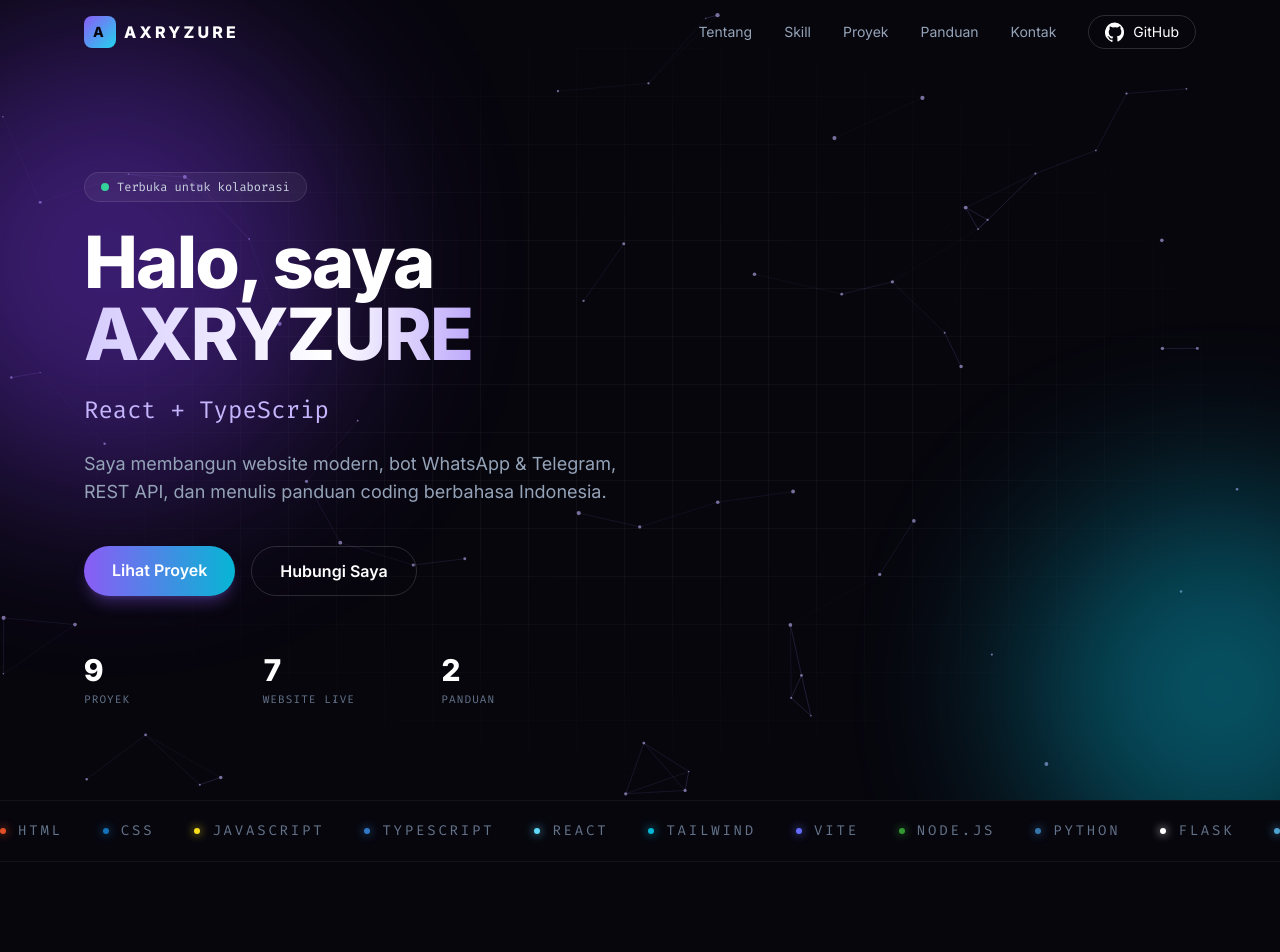
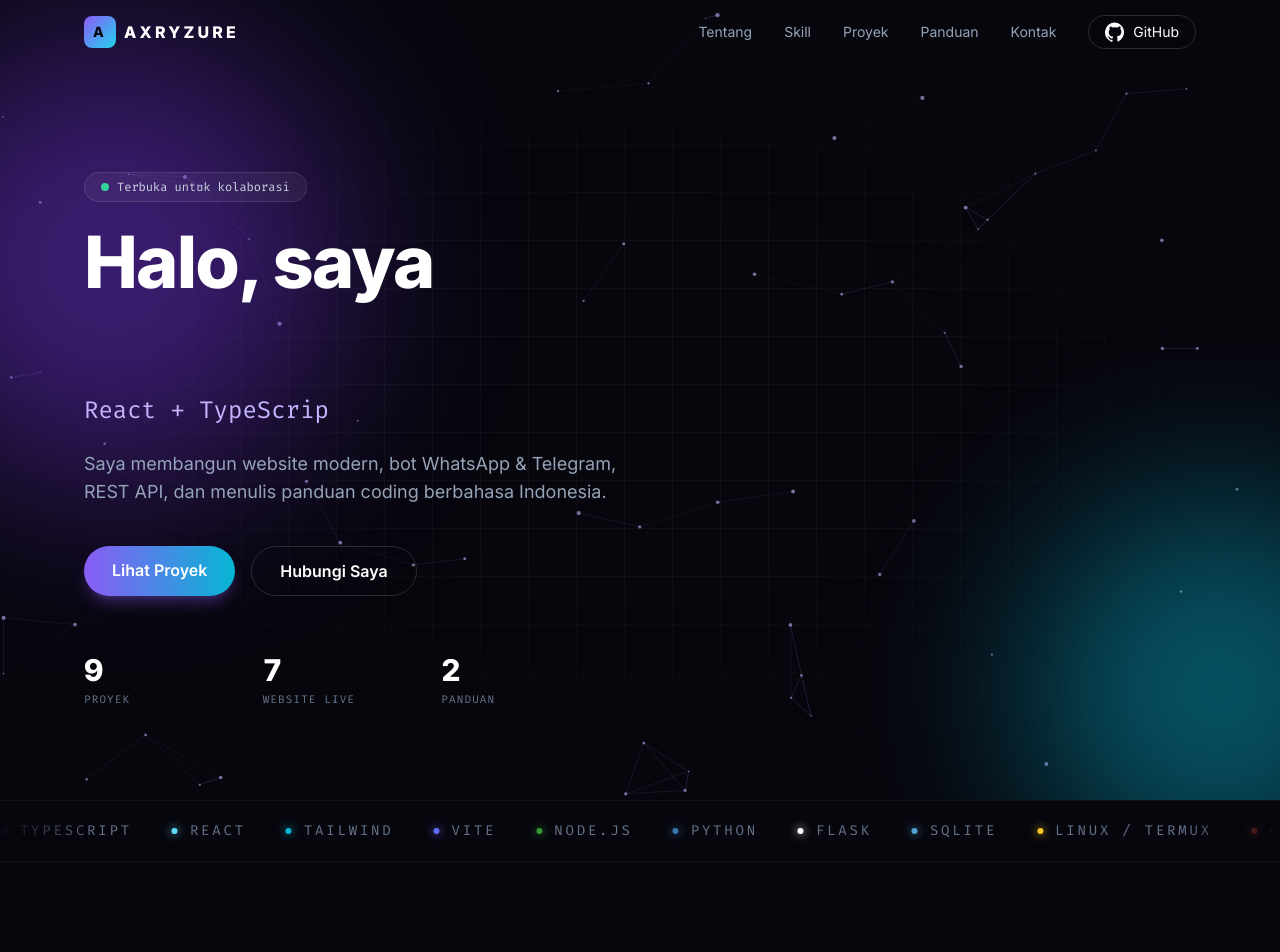
Before and after one commit to superrrkyy/superrrkyy.github.io, a React (Vite) app: page / in a window 1280 px wide. Shown: the top 952 px of the page. Built offline with nearby package versions, Linux system fonts and the light colour scheme; the HTML template or start-up script is replaced by a standard one.

Commit message:
Add various CSS animations and styles

```diff
--- a/src/index.css
+++ b/src/index.css
@@ -6,6 +6,7 @@ html { scroll-behavior: smooth; }
 body { @apply text-slate-200 antialiased; }
 ::selection { background: #7c3aed; color: #fff; }
 
+/* ---------- teks gradien ---------- */
 .grad-text {
   background: linear-gradient(90deg, #c4b5fd, #ffffff 45%, #a78bfa 70%, #22d3ee);
   background-size: 200% auto;
@@ -16,9 +17,27 @@ body { @apply text-slate-200 antialiased; }
 
 .glass { @apply bg-white/[0.03] border border-white/10 backdrop-blur-xl; }
 
+/* ---------- reveal saat scroll ---------- */
 .reveal { opacity: 0; transform: translateY(24px); transition: opacity .7s ease, transform .7s ease; }
 .reveal.show { opacity: 1; transform: none; }
 
+/* garis judul yang tumbuh saat terlihat */
+.heading-line { transform: scaleX(0); transition: transform 1.1s cubic-bezier(.2,.7,.2,1) .25s; }
+.reveal.show .heading-line { transform: scaleX(1); }
+
+/* ---------- hero: huruf muncul satu per satu ---------- */
+.letter {
+  display: inline-block;
+  opacity: 0;
+  transform: translateY(40px);
+  animation: rise .9s cubic-bezier(.2,.7,.2,1) forwards;
+}
+@keyframes rise {
+  from { opacity: 0; transform: translateY(40px); }
+  to   { opacity: 1; transform: none; }
+}
+
+/* ---------- blob & grid latar ---------- */
 .blob { position: absolute; border-radius: 9999px; filter: blur(90px); opacity: .45; pointer-events: none; animation: float 12s ease-in-out infinite; }
 @keyframes float { 50% { transform: translate(30px, -30px) scale(1.08); } }
 
@@ -31,7 +50,52 @@ body { @apply text-slate-200 antialiased; }
   mask-image: radial-gradient(ellipse at center, #000 30%, transparent 75%);
 }
 
+/* ---------- sorot cahaya yang mengikuti kursor / jari ---------- */
+.spot { position: relative; overflow: hidden; }
+.spot::before {
+  content: "";
+  position: absolute; inset: 0;
+  pointer-events: none;
+  opacity: 0;
+  transition: opacity .4s ease;
+  background: radial-gradient(320px circle at var(--mx, 50%) var(--my, 50%), rgba(167,139,250,.18), transparent 70%);
+}
+.spot:hover::before { opacity: 1; }
+
+/* ---------- kartu proyek miring 3D (desktop) ---------- */
+.tilt {
+  transition: transform .35s ease, opacity .7s ease, border-color .3s ease, box-shadow .3s ease;
+  will-change: transform;
+}
+
+/* ---------- ticker teknologi ---------- */
+.ticker { position: relative; overflow: hidden; }
+.ticker::before, .ticker::after { content: ""; position: absolute; top: 0; bottom: 0; width: 96px; z-index: 1; pointer-events: none; }
+.ticker::before { left: 0; background: linear-gradient(90deg, #07060d, transparent); }
+.ticker::after { right: 0; background: linear-gradient(-90deg, #07060d, transparent); }
+.ticker-track { animation: ticker 32s linear infinite; }
+.ticker:hover .ticker-track { animation-play-state: paused; }
+@keyframes ticker { to { transform: translateX(-50%); } }
+
+/* ---------- garis berputar di sekeliling kartu ---------- */
+@property --beam { syntax: "<angle>"; inherits: false; initial-value: 0deg; }
+.beam { position: relative; isolation: isolate; }
+.beam::before {
+  content: "";
+  position: absolute; inset: -1px;
+  border-radius: inherit;
+  padding: 1px;
+  z-index: -1;
+  background: conic-gradient(from var(--beam), transparent 0deg, #a78bfa 60deg, #22d3ee 120deg, transparent 180deg);
+  -webkit-mask: linear-gradient(#000 0 0) content-box, linear-gradient(#000 0 0);
+  -webkit-mask-composite: xor;
+          mask-composite: exclude;
+  animation: beam-spin 6s linear infinite;
+}
+@keyframes beam-spin { to { --beam: 360deg; } }
+
+/* ---------- hormati pengaturan "kurangi gerakan" ---------- */
 @media (prefers-reduced-motion: reduce) {
   *, *::before, *::after { animation: none !important; transition: none !important; }
-  .reveal { opacity: 1; transform: none; }
+  .reveal, .letter { opacity: 1; transform: none; }
 }
```
